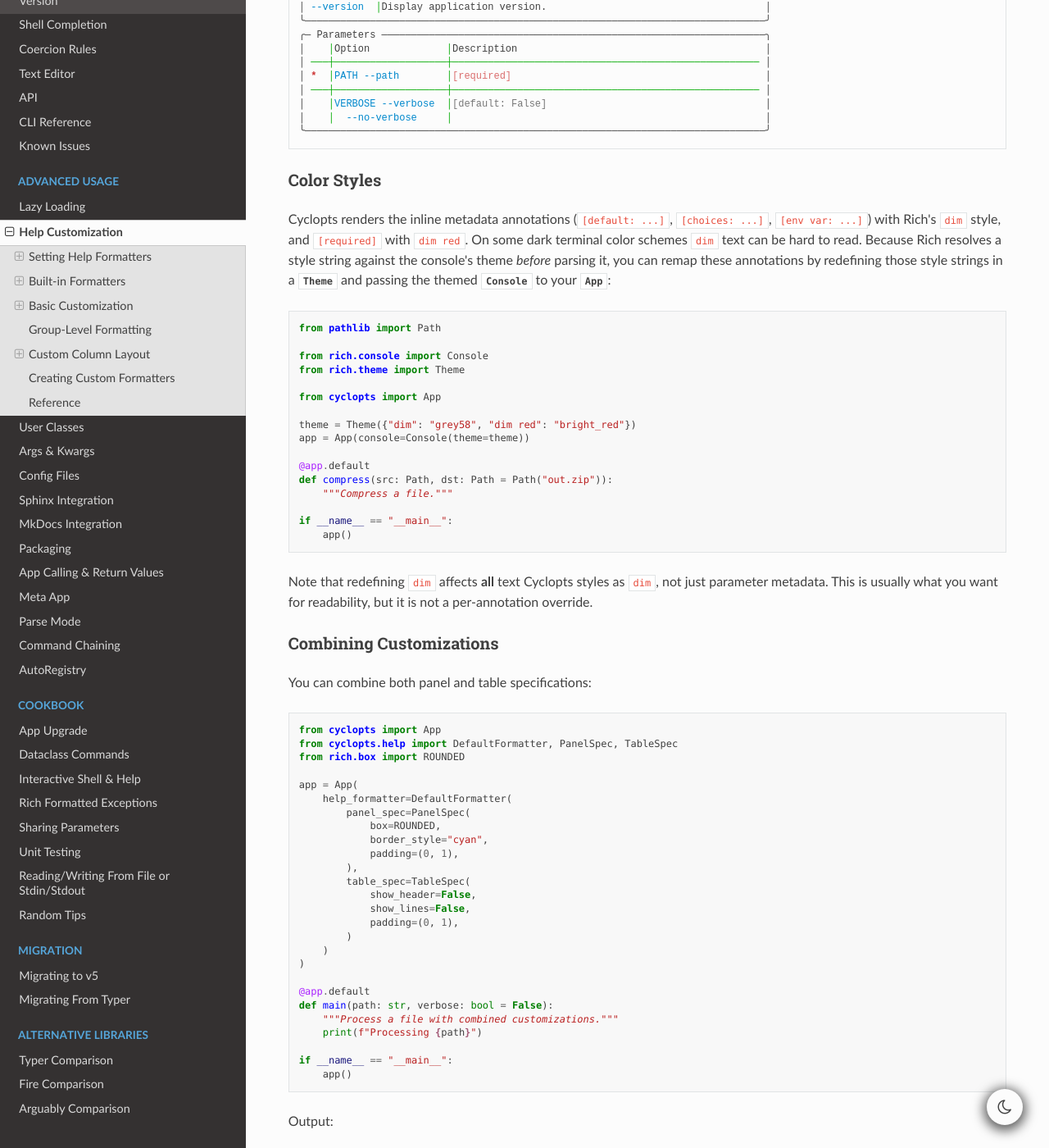
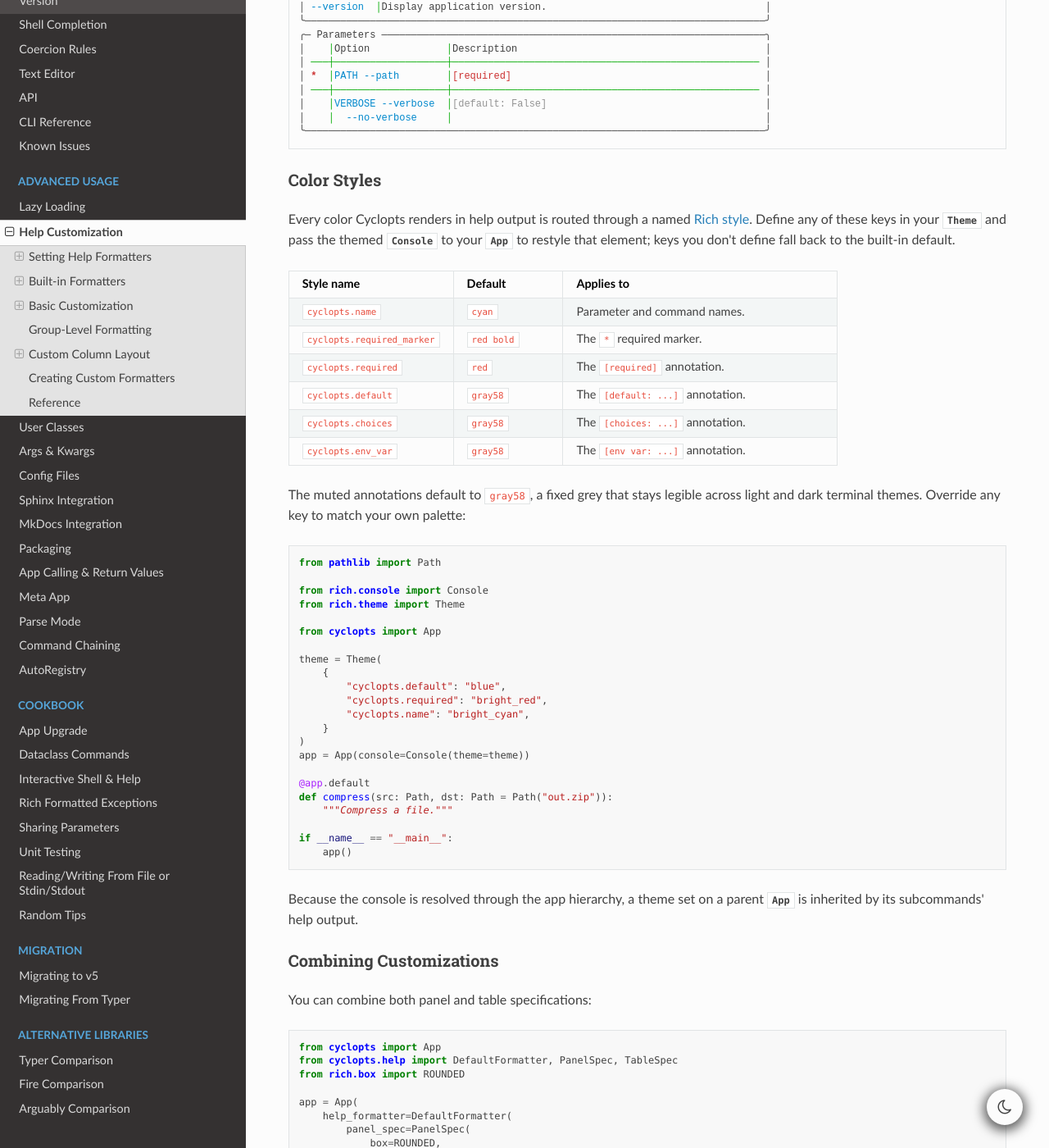
Before and after one commit to BrianPugh/cyclopts, a Sphinx documentation site: the page built from docs/source/help_customization.rst, in a window 1280 px wide and 1400 px high, scrolled down 4619 px. Shown: the whole window at 82% size. Built offline with Sphinx 7.4.7 and the Read the Docs theme 3.1.0, drawn with Linux system fonts in a browser that asks for light colours; the version number could not be read and is left out.

Commit message:
feat(help): make help colors themeable via cyclopts.* named styles
Every color in the default (Rich) help output is now referred to by a named
`cyclopts.*` style resolved through the render Console's theme, so users can
restyle any element by defining that key in their `rich.theme.Theme`:

- cyclopts.name (parameter/command names)
- cyclopts.required_marker (the `*` marker)
- cyclopts.required, cyclopts.default, cyclopts.choices, cyclopts.env_var

DEFAULT_STYLES (a read-only mapping) holds the name -> fallback defaults.
default_styles_theme(console) supplies only the keys the console doesn't
already define, so a user's own theme keys win (Rich's use_theme layers on
top). DefaultStyled wraps the rendered panel so the bare style names resolve
on any console via any print path, with the theme active during segment
generation.

Defaults also changed for readability on dark terminals (addresses #914):
[required] is now `red` (was `dim red`); [default]/[choices]/[env var] are
now `gray58` (was `dim`), which stays legible across light and dark themes.

Docs: new "Color Styles" section documenting the keys/defaults and overrides,
plus a v5 migration note. Tests cover the gap-fill theme, Text-style and
column-style overrides end-to-end, and the default colors rendering.

Co-Authored-By: Claude Opus 4.8 <noreply@anthropic.com>
Claude-Session: https://claude.ai/code/session_011WE8dwp31qaWLqDcd2Ta4S

```diff
--- a/docs/source/help_customization.rst
+++ b/docs/source/help_customization.rst
@@ -110,8 +110,8 @@ Output:
    │ <span style="color: #0088cc">--version</span>  Display application version.                                      │
    ╰──────────────────────────────────────────────────────────────────────────────╯
    ╭─ Parameters ─────────────────────────────────────────────────────────────────╮
-   │ <span style="color: #cc3333; font-weight: bold">*</span>  <span style="color: #0088cc">NAME --name</span>    Person to greet. <span style="color: #cc3333; opacity: 0.7">[required]</span>                                │
-   │    <span style="color: #0088cc">COUNT --count</span>  Number of times to greet. <span style="opacity: 0.7">[default: 1]</span>                     │
+   │ <span style="color: #cc3333; font-weight: bold">*</span>  <span style="color: #0088cc">NAME --name</span>    Person to greet. <span style="color: #cc3333">[required]</span>                                │
+   │    <span style="color: #0088cc">COUNT --count</span>  Number of times to greet. <span style="color: #949494">[default: 1]</span>                     │
    ╰──────────────────────────────────────────────────────────────────────────────╯</pre>
    </div>
 
@@ -215,8 +215,8 @@ Output:
    <span style="color: #0088cc">╚══════════════════════════════════════════════════════════════════════╝</span>
    <span style="color: #0088cc">╔═ Parameters ═════════════════════════════════════════════════════════╗</span>
    <span style="color: #0088cc">║                                                                      ║</span>
-   <span style="color: #0088cc">║  </span><span style="color: #cc3333; font-weight: bold">*  </span><span style="color: #0088cc">PATH --path                   </span>  <span style="color: #cc3333; opacity: 0.7">[required]</span>                       <span style="color: #0088cc">║</span>
-   <span style="color: #0088cc">║     </span><span style="color: #0088cc">VERBOSE --verbose</span>  <span style="opacity: 0.7">[default: False]</span>                              <span style="color: #0088cc">║</span>
+   <span style="color: #0088cc">║  </span><span style="color: #cc3333; font-weight: bold">*  </span><span style="color: #0088cc">PATH --path                   </span>  <span style="color: #cc3333">[required]</span>                       <span style="color: #0088cc">║</span>
+   <span style="color: #0088cc">║     </span><span style="color: #0088cc">VERBOSE --verbose</span>  <span style="color: #949494">[default: False]</span>                              <span style="color: #0088cc">║</span>
    <span style="color: #0088cc">║       </span><span style="color: #0088cc">--no-verbose   </span>                                                <span style="color: #0088cc">║</span>
    <span style="color: #0088cc">║                                                                      ║</span>
    <span style="color: #0088cc">╚══════════════════════════════════════════════════════════════════════╝</span></pre>
@@ -273,9 +273,9 @@ Output:
    ╭─ Parameters ─────────────────────────────────────────────────────────────────╮
    │    <span style="color: #00aa00">│</span>Option             <span style="color: #00aa00">│</span>Description                                          │
    │ <span style="color: #00aa00">───┼───────────────────┼────────────────────────────────────────────────────</span> │
-   │ <span style="color: #cc3333; font-weight: bold">*</span>  <span style="color: #00aa00">│</span><span style="color: #0088cc">PATH --path</span>        <span style="color: #00aa00">│</span><span style="color: #cc3333; opacity: 0.7">[required]</span>                                           │
+   │ <span style="color: #cc3333; font-weight: bold">*</span>  <span style="color: #00aa00">│</span><span style="color: #0088cc">PATH --path</span>        <span style="color: #00aa00">│</span><span style="color: #cc3333">[required]</span>                                           │
    │ <span style="color: #00aa00">───┼───────────────────┼────────────────────────────────────────────────────</span> │
-   │    <span style="color: #00aa00">│</span><span style="color: #0088cc">VERBOSE --verbose</span>  <span style="color: #00aa00">│</span><span style="opacity: 0.7">[default: False]</span>                                     │
+   │    <span style="color: #00aa00">│</span><span style="color: #0088cc">VERBOSE --verbose</span>  <span style="color: #00aa00">│</span><span style="color: #949494">[default: False]</span>                                     │
    │    <span style="color: #00aa00">│</span><span style="color: #0088cc">  --no-verbose</span>     <span style="color: #00aa00">│</span>                                                     │
    ╰──────────────────────────────────────────────────────────────────────────────╯</pre>
    </div>
@@ -283,13 +283,41 @@ Output:
 Color Styles
 ^^^^^^^^^^^^
 
-Cyclopts renders the inline metadata annotations (``[default: ...]``,
-``[choices: ...]``, ``[env var: ...]``) with Rich's ``dim`` style, and
-``[required]`` with ``dim red``. On some dark terminal color schemes ``dim``
-text can be hard to read. Because Rich resolves a style string against the
-console's theme *before* parsing it, you can remap these annotations by
-redefining those style strings in a :class:`~rich.theme.Theme` and passing the
-themed :class:`~rich.console.Console` to your :class:`~cyclopts.App`:
+Every color Cyclopts renders in help output is routed through a named
+`Rich style <https://rich.readthedocs.io/en/stable/style.html#style-themes>`_.
+Define any of these keys in your :class:`~rich.theme.Theme` and pass the themed
+:class:`~rich.console.Console` to your :class:`~cyclopts.App` to restyle that
+element; keys you don't define fall back to the built-in default.
+
+.. list-table::
+   :header-rows: 1
+   :widths: 30 20 50
+
+   * - Style name
+     - Default
+     - Applies to
+   * - ``cyclopts.name``
+     - ``cyan``
+     - Parameter and command names.
+   * - ``cyclopts.required_marker``
+     - ``red bold``
+     - The ``*`` required marker.
+   * - ``cyclopts.required``
+     - ``red``
+     - The ``[required]`` annotation.
+   * - ``cyclopts.default``
+     - ``gray58``
+     - The ``[default: ...]`` annotation.
+   * - ``cyclopts.choices``
+     - ``gray58``
+     - The ``[choices: ...]`` annotation.
+   * - ``cyclopts.env_var``
+     - ``gray58``
+     - The ``[env var: ...]`` annotation.
+
+The muted annotations default to ``gray58``, a fixed grey that stays legible
+across light and dark terminal themes. Override any key to match your own
+palette:
 
 .. code-block:: python
 
@@ -300,7 +328,13 @@ themed :class:`~rich.console.Console` to your :class:`~cyclopts.App`:
 
    from cyclopts import App
 
-   theme = Theme({"dim": "grey58", "dim red": "bright_red"})
+   theme = Theme(
+       {
+           "cyclopts.default": "blue",
+           "cyclopts.required": "bright_red",
+           "cyclopts.name": "bright_cyan",
+       }
+   )
    app = App(console=Console(theme=theme))
 
    @app.default
@@ -310,9 +344,8 @@ themed :class:`~rich.console.Console` to your :class:`~cyclopts.App`:
    if __name__ == "__main__":
        app()
 
-Note that redefining ``dim`` affects **all** text Cyclopts styles as ``dim``,
-not just parameter metadata. This is usually what you want for readability, but
-it is not a per-annotation override.
+Because the console is resolved through the app hierarchy, a theme set on a
+parent :class:`~cyclopts.App` is inherited by its subcommands' help output.
 
 Combining Customizations
 ^^^^^^^^^^^^^^^^^^^^^^^^
@@ -362,8 +395,8 @@ Output:
    <span style="color: #00aaaa">│ </span><span style="color: #0088cc">--version</span>  Display application version.                             <span style="color: #00aaaa">│</span>
    <span style="color: #00aaaa">╰─────────────────────────────────────────────────────────────────────╯</span>
    <span style="color: #00aaaa">╭─ Parameters ────────────────────────────────────────────────────────╮</span>
-   <span style="color: #00aaaa">│ </span><span style="color: #cc3333; font-weight: bold">*</span>  <span style="color: #0088cc">PATH --path</span>       <span style="color: #cc3333; opacity: 0.7">[required]</span>                                     <span style="color: #00aaaa">│</span>
-   <span style="color: #00aaaa">│    </span><span style="color: #0088cc">VERBOSE --verbose</span> <span style="opacity: 0.7">[default: False]</span>                               <span style="color: #00aaaa">│</span>
+   <span style="color: #00aaaa">│ </span><span style="color: #cc3333; font-weight: bold">*</span>  <span style="color: #0088cc">PATH --path</span>       <span style="color: #cc3333">[required]</span>                                     <span style="color: #00aaaa">│</span>
+   <span style="color: #00aaaa">│    </span><span style="color: #0088cc">VERBOSE --verbose</span> <span style="color: #949494">[default: False]</span>                               <span style="color: #00aaaa">│</span>
    <span style="color: #00aaaa">╰─────────────────────────────────────────────────────────────────────╯</span></pre>
    </div>
 
@@ -436,13 +469,13 @@ Output:
    │ <span style="color: #0088cc">--version</span>  Display application version.                                      │
    ╰──────────────────────────────────────────────────────────────────────────────╯
    <span style="color: #00aa00">   Optional Settings                                                            </span>
-   <span style="color: #00aa00"> </span> <span style="color: #0088cc">VERBOSE --verbose</span>  <span style="opacity: 0.7">[default: False]</span>                                          <span style="color: #00aa00"> </span>
+   <span style="color: #00aa00"> </span> <span style="color: #0088cc">VERBOSE --verbose</span>  <span style="color: #949494">[default: False]</span>                                          <span style="color: #00aa00"> </span>
    <span style="color: #00aa00"> </span> <span style="color: #0088cc">  --no-verbose</span>     <span style="opacity: 0.7"></span>                                                          <span style="color: #00aa00"> </span>
-   <span style="color: #00aa00"> </span> <span style="color: #0088cc">THREADS --threads</span>  <span style="opacity: 0.7">[default: 4]</span>                                              <span style="color: #00aa00"> </span>
+   <span style="color: #00aa00"> </span> <span style="color: #0088cc">THREADS --threads</span>  <span style="color: #949494">[default: 4]</span>                                              <span style="color: #00aa00"> </span>
    <span style="color: #00aa00">                                                                                </span>
    <span style="color: #cc3333; font-weight: bold">╔═ Required Options ═══════════════════════════════════════════════════════════╗</span>
-   <span style="color: #cc3333; font-weight: bold">║</span> <span style="color: #cc3333; font-weight: bold">*</span>  <span style="color: #0088cc">INPUT-FILE --input-file</span>  <span style="color: #cc3333; opacity: 0.7">[required]</span>                                       <span style="color: #cc3333; font-weight: bold">║</span>
-   <span style="color: #cc3333; font-weight: bold">║</span> <span style="color: #cc3333; font-weight: bold">*</span>  <span style="color: #0088cc">OUTPUT-DIR --output-dir</span>  <span style="color: #cc3333; opacity: 0.7">[required]</span>                                       <span style="color: #cc3333; font-weight: bold">║</span>
+   <span style="color: #cc3333; font-weight: bold">║</span> <span style="color: #cc3333; font-weight: bold">*</span>  <span style="color: #0088cc">INPUT-FILE --input-file</span>  <span style="color: #cc3333">[required]</span>                                       <span style="color: #cc3333; font-weight: bold">║</span>
+   <span style="color: #cc3333; font-weight: bold">║</span> <span style="color: #cc3333; font-weight: bold">*</span>  <span style="color: #0088cc">OUTPUT-DIR --output-dir</span>  <span style="color: #cc3333">[required]</span>                                       <span style="color: #cc3333; font-weight: bold">║</span>
    <span style="color: #cc3333; font-weight: bold">╚══════════════════════════════════════════════════════════════════════════════╝</span></pre>
    </div>
 
```
Also changed, not shown: docs/source/migration/v5.rst (+15 -0 lines), 3 other files.
